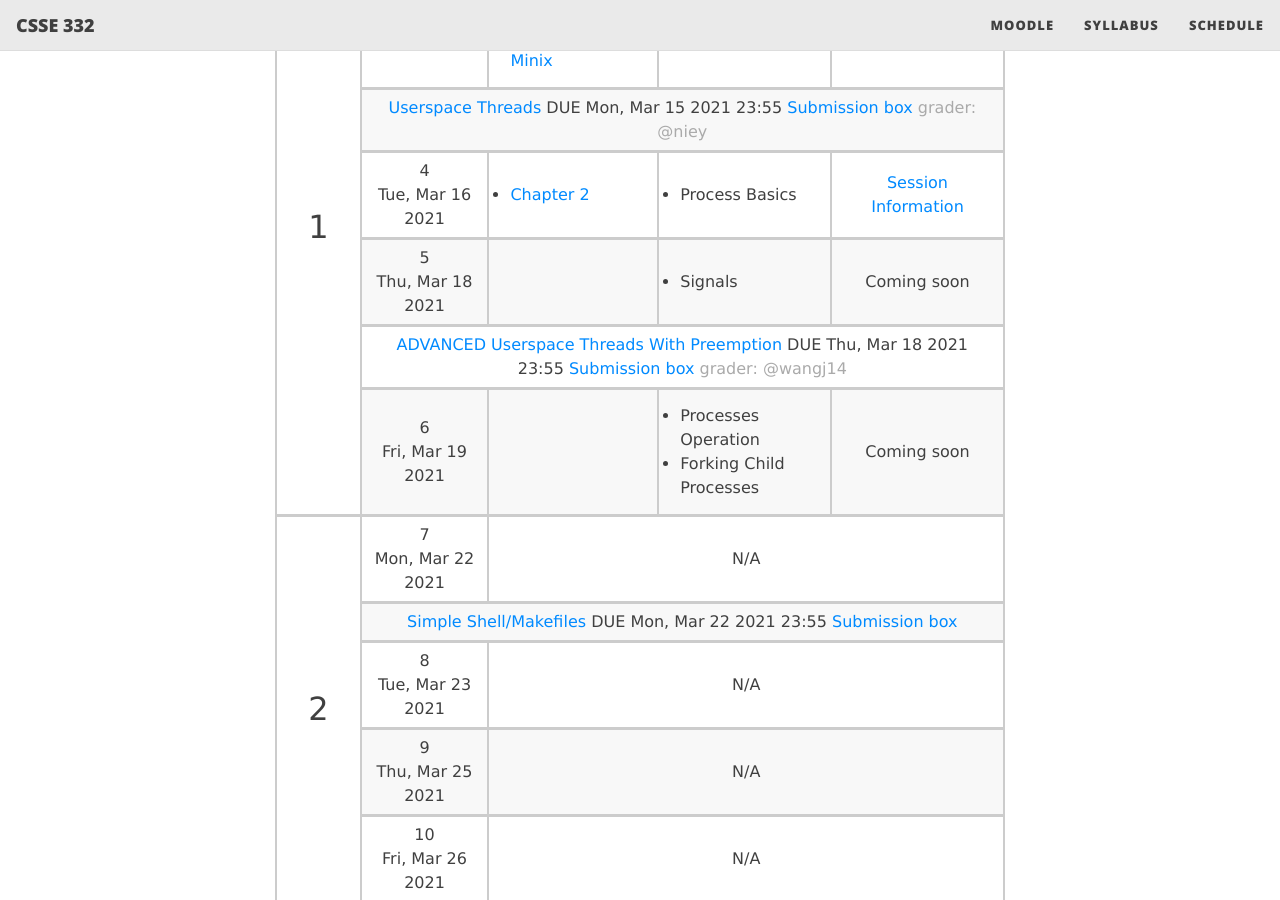
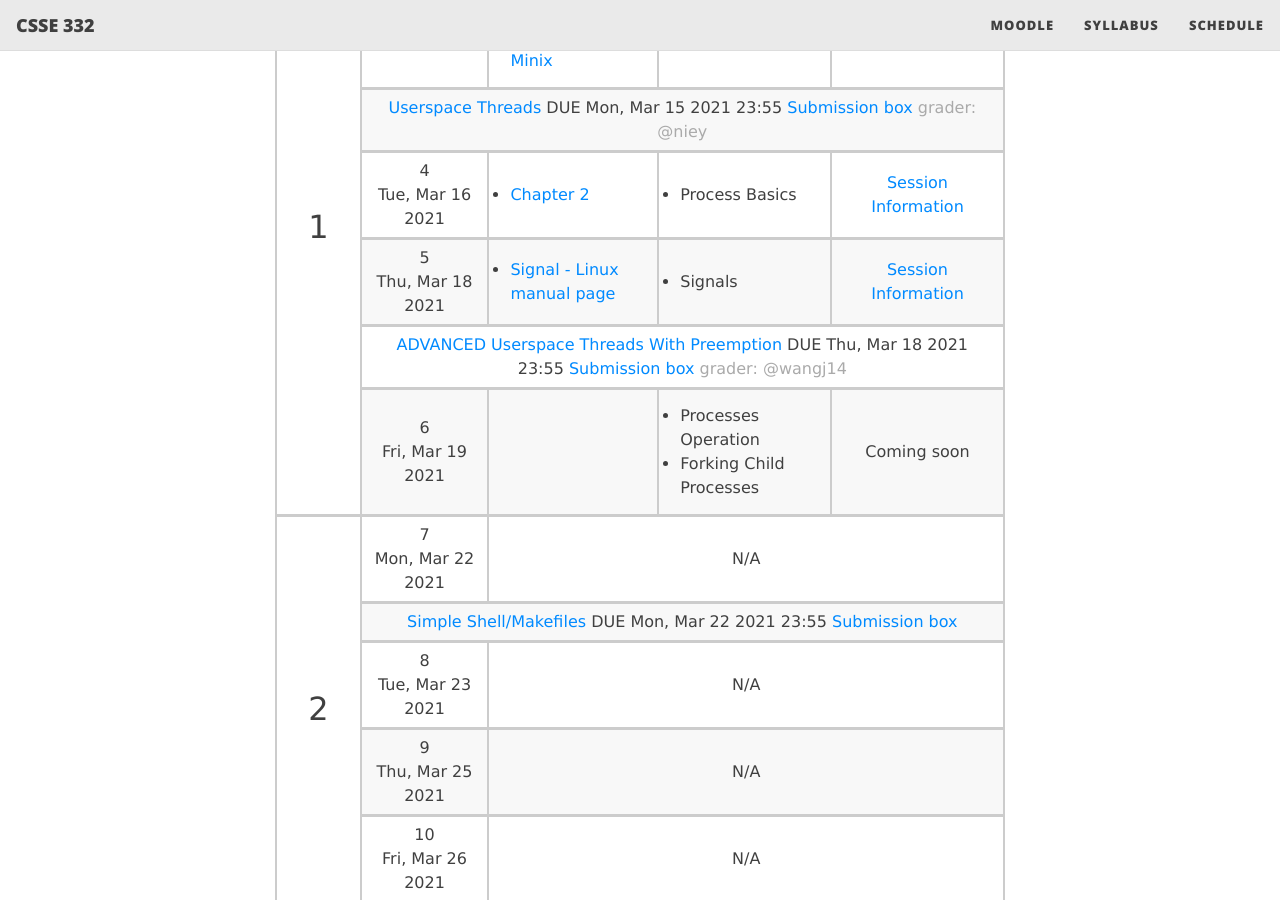
Before and after one commit to RHIT-CSSE/csse332, a Jekyll site: the page built from schedule.md, in a window 1280 px wide and 900 px high, scrolled down 788 px. Built offline with Jekyll 4.4.1, drawn with Linux system fonts in a browser that asks for light colours; nearby versions of some CDN libraries.

Commit message:
updated schedule page

```diff
--- a/_data/schedule.yml
+++ b/_data/schedule.yml
@@ -37,11 +37,12 @@
     - <a href="{{ site.baseurl }}/sessions/03_session3/"> Session Information </a>
 5:
   reading:
+    - <a href="https://man7.org/linux/man-pages/man7/signal.7.html">Signal - Linux manual page </a>
   topics:
     - Signals
   materials:
   other:
-    - Coming soon
+    - <a href="{{ site.baseurl }}/sessions/05_session5/"> Session Information </a>
 6:
   reading:
   topics:
--- a/schedule.md
+++ b/schedule.md
@@ -94,7 +94,10 @@ title: Class Schedule
 <tr>
 <td markdown="span">
 5 <br/> Thu, Mar 18 2021</td>
-<td markdown="span">
+<td markdown="span" style="text-align:left">
+{::nomarkdown}<ul style="margin:0;padding:.5rem">
+<li> <a href="https://man7.org/linux/man-pages/man7/signal.7.html">Signal - Linux manual page </a> </li>
+</ul>{:/}
 </td>
 <td markdown="span" style="text-align:left">
 {::nomarkdown}<ul style="margin:0;padding:.5rem">
@@ -102,7 +105,7 @@ title: Class Schedule
 </ul>{:/}
 </td>
 <td markdown="span">
-Coming soon</td>
+<a href="{{ site.baseurl }}/sessions/05_session5/"> Session Information </a></td>
 </tr>
 <tr>
 <td markdown="span" colspan="4"> [ADVANCED Userspace Threads With Preemption]({{ site.baseurl }}/docs/02_userspace_thread_2) DUE Thu, Mar 18 2021 23:55 [Submission box](https://moodle.rose-hulman.edu/mod/assign/view.php?id=2708046) <font color="#aaa"> grader: @wangj14 </font> </td></tr>
```
